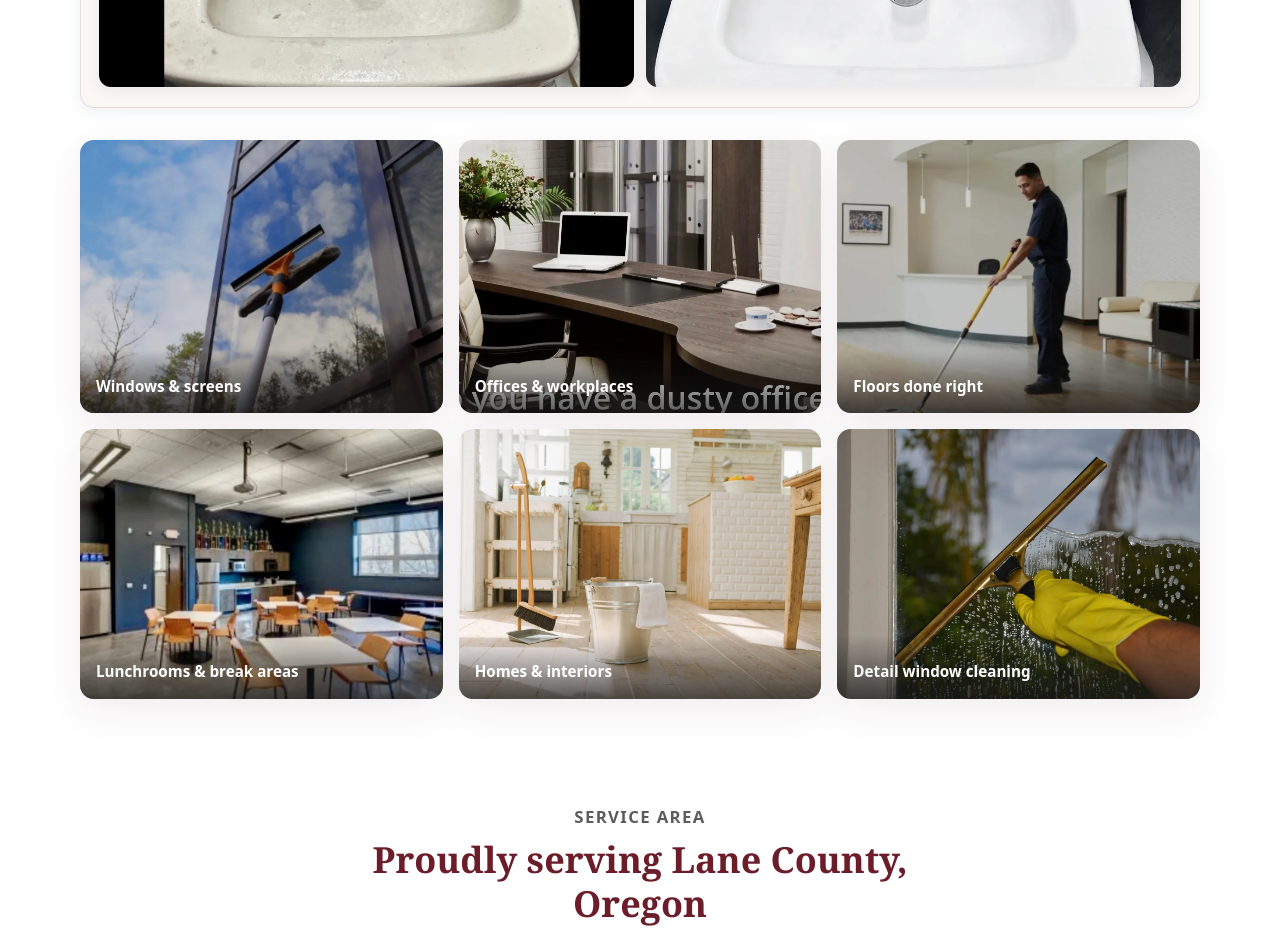
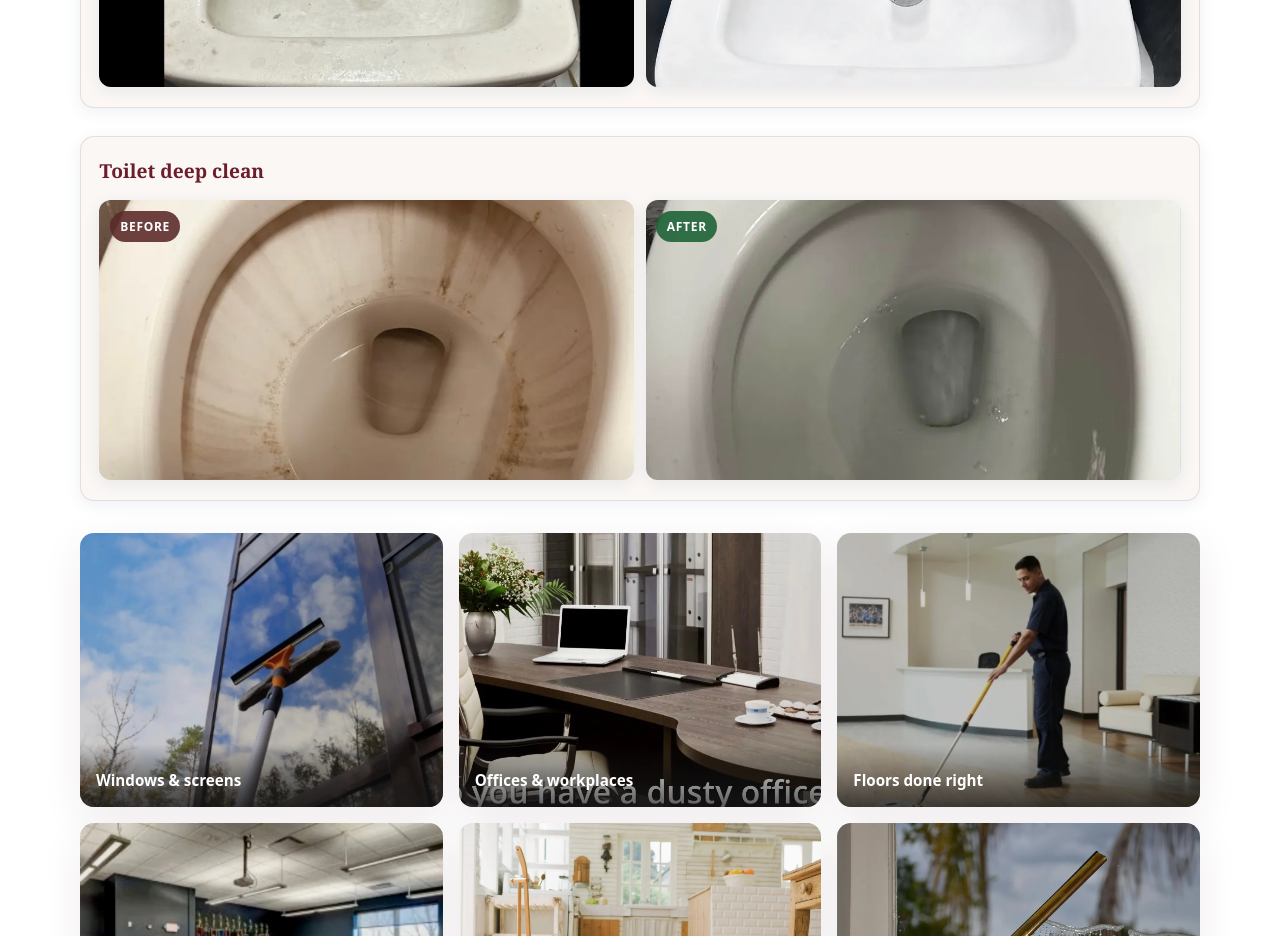
Before and after one commit to ndybiehl/rebekah-cleans-lane-county, a plain HTML site: page index.html in a window 1280 px wide. Shown: the part 3420-4356 px from the top of the page. Drawn offline with Linux system fonts and the light colour scheme.

Commit message:
Add toilet before/after to results gallery

```diff
--- a/index.html
+++ b/index.html
@@ -474,6 +474,26 @@
               </figure>
             </div>
           </article>
+
+          <article class="ba-card">
+            <h3>Toilet deep clean</h3>
+            <div class="ba-pair">
+              <figure>
+                <picture>
+                  <source srcset="images/toilet-before.webp" type="image/webp">
+                  <img src="images/toilet-before.jpg" width="960" height="843" alt="Stained toilet bowl before professional cleaning" loading="lazy" decoding="async">
+                </picture>
+                <figcaption><span class="ba-label before">Before</span></figcaption>
+              </figure>
+              <figure>
+                <picture>
+                  <source srcset="images/toilet-after.webp" type="image/webp">
+                  <img src="images/toilet-after.jpg" width="960" height="828" alt="Same toilet bowl sparkling clean after Rebekah’s Cleaning Service" loading="lazy" decoding="async">
+                </picture>
+                <figcaption><span class="ba-label after">After</span></figcaption>
+              </figure>
+            </div>
+          </article>
         </div>
 
         <div class="gallery-grid gallery-grid-3">
```
Also changed, not shown: images/toilet-after.jpg (added), images/toilet-after.webp (added), images/toilet-before.jpg (added), images/toilet-before.webp (added).
